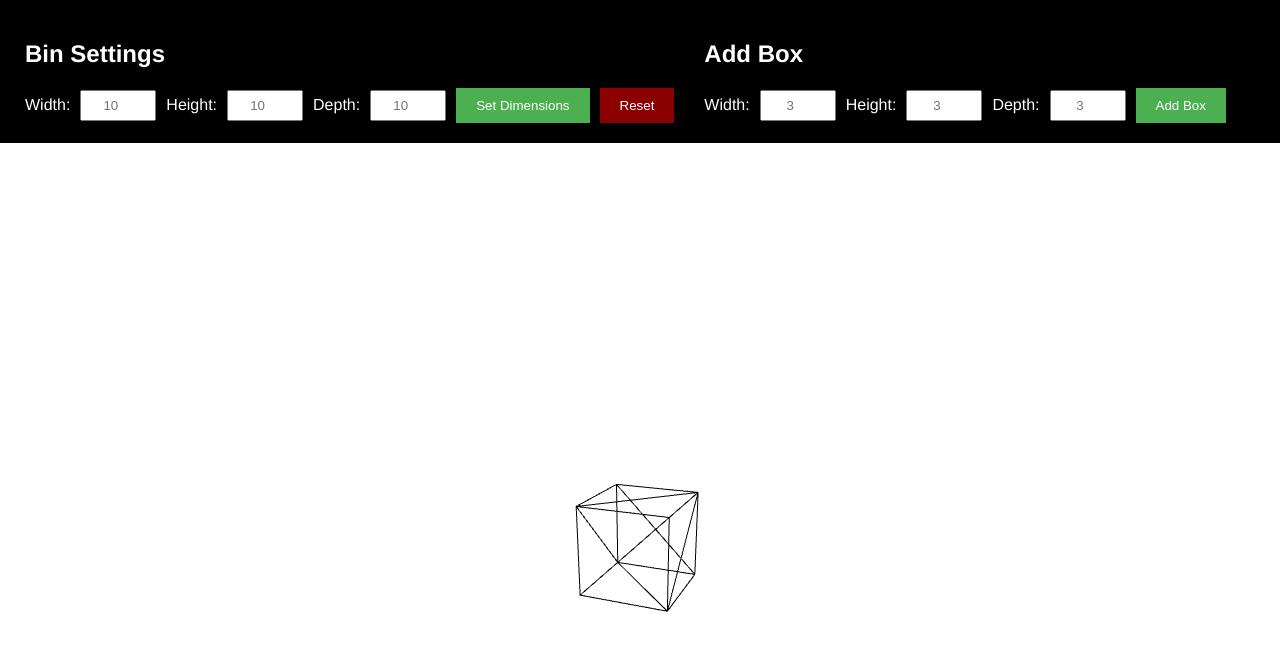
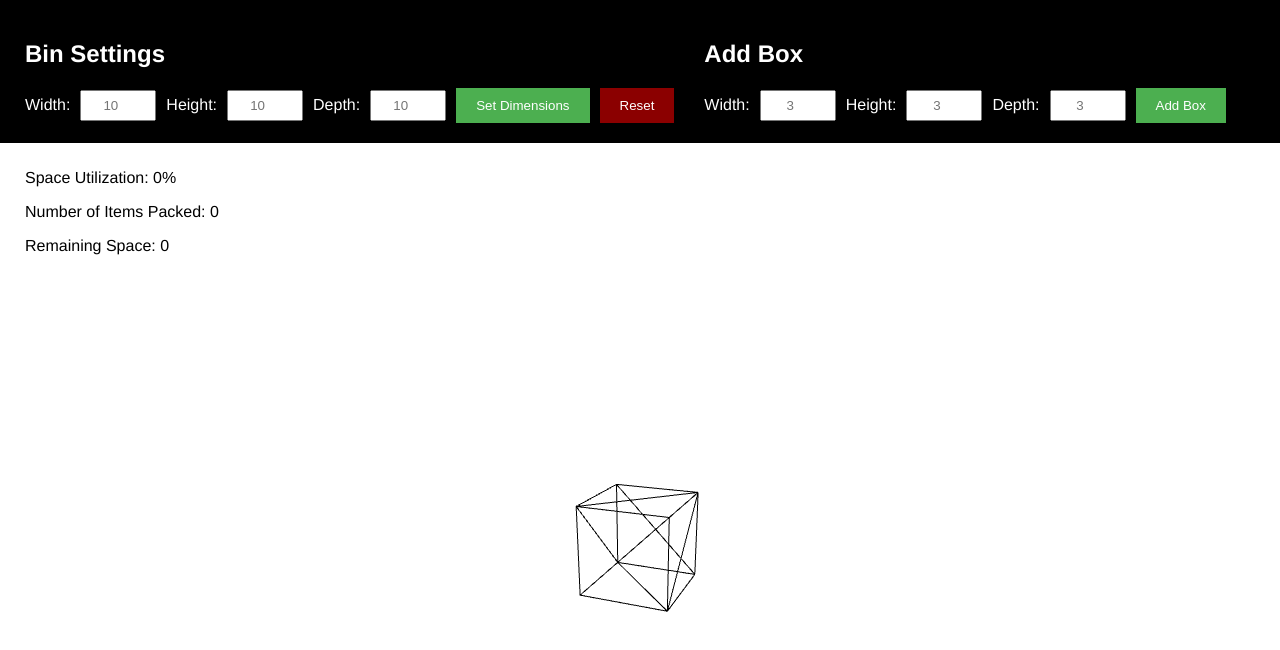
Before and after one commit to itsnotsherm/psa-code-sprint-2024-lfgteam, a website built with webpack: page index.html in a window 1280 px wide. Shown: the top 650 px of the page. Built offline with nearby package versions, Linux system fonts and the light colour scheme.

Commit message:
Add visual real-time feedback

```diff
--- a/index.html
+++ b/index.html
@@ -72,6 +72,15 @@
             display: none;
             z-index: 1000;
         }
+
+        #feedback {
+        position: absolute;
+        top: 200x;
+        left: 15px;
+        background: rgba(255, 255, 255, 0.8);
+        padding: 10px;
+        border-radius: 5px;
+    }
     </style>
 </head>
 <body>
@@ -103,7 +112,13 @@
         </div>
     </div>
 </div>
-<div id="container"></div>
+<div id="container">
+    <div id="feedback">
+        <p>Space Utilization: <span id="spaceUtilization">0%</span></p>
+        <p>Number of Items Packed: <span id="itemsPacked">0</span></p>
+        <p>Remaining Space: <span id="remainingSpace">0</span></p>
+    </div>
+</div>
 <div id="errorMessage"></div>
 
 <!-- Reference to the bundled script -->
```
